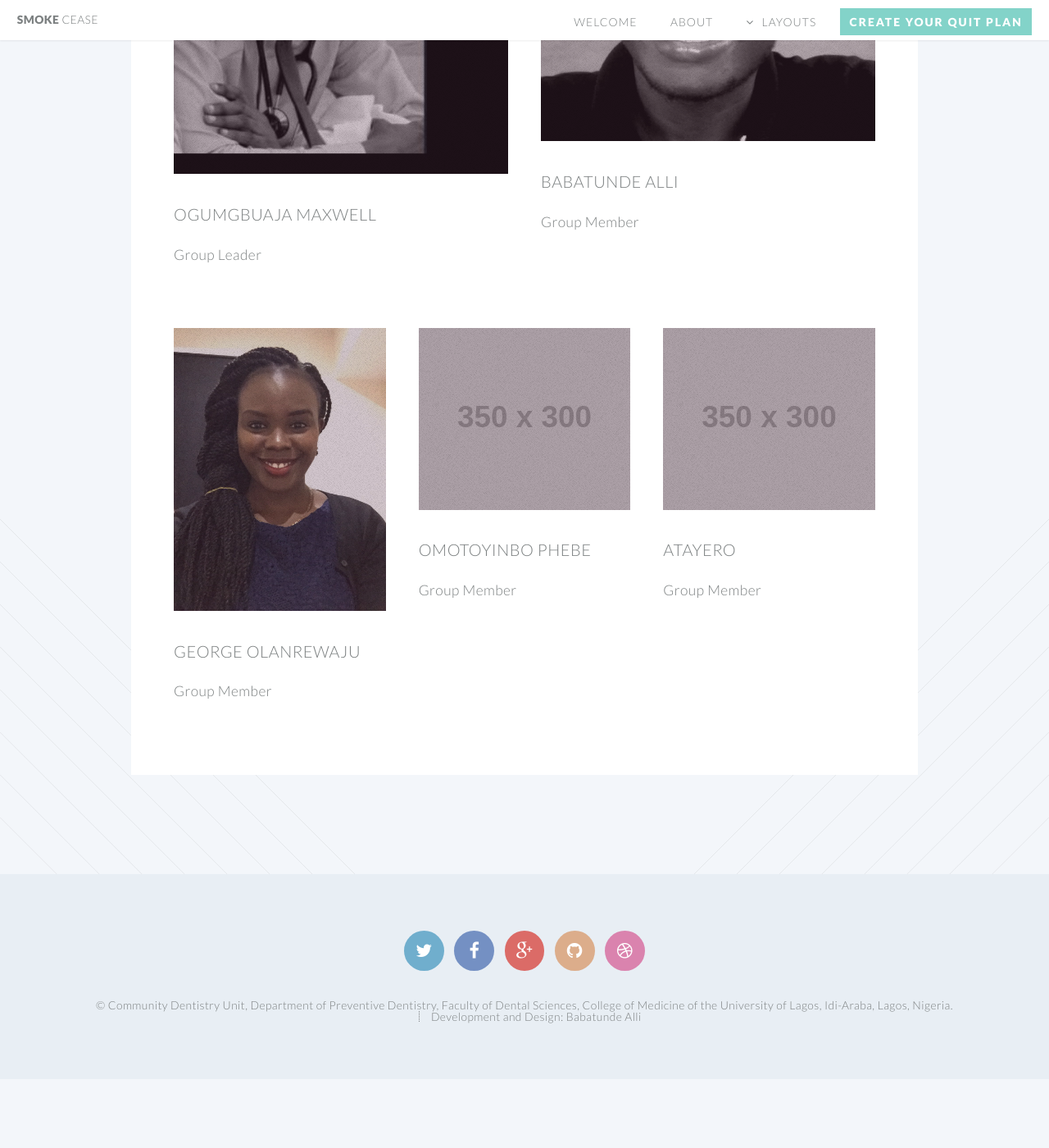
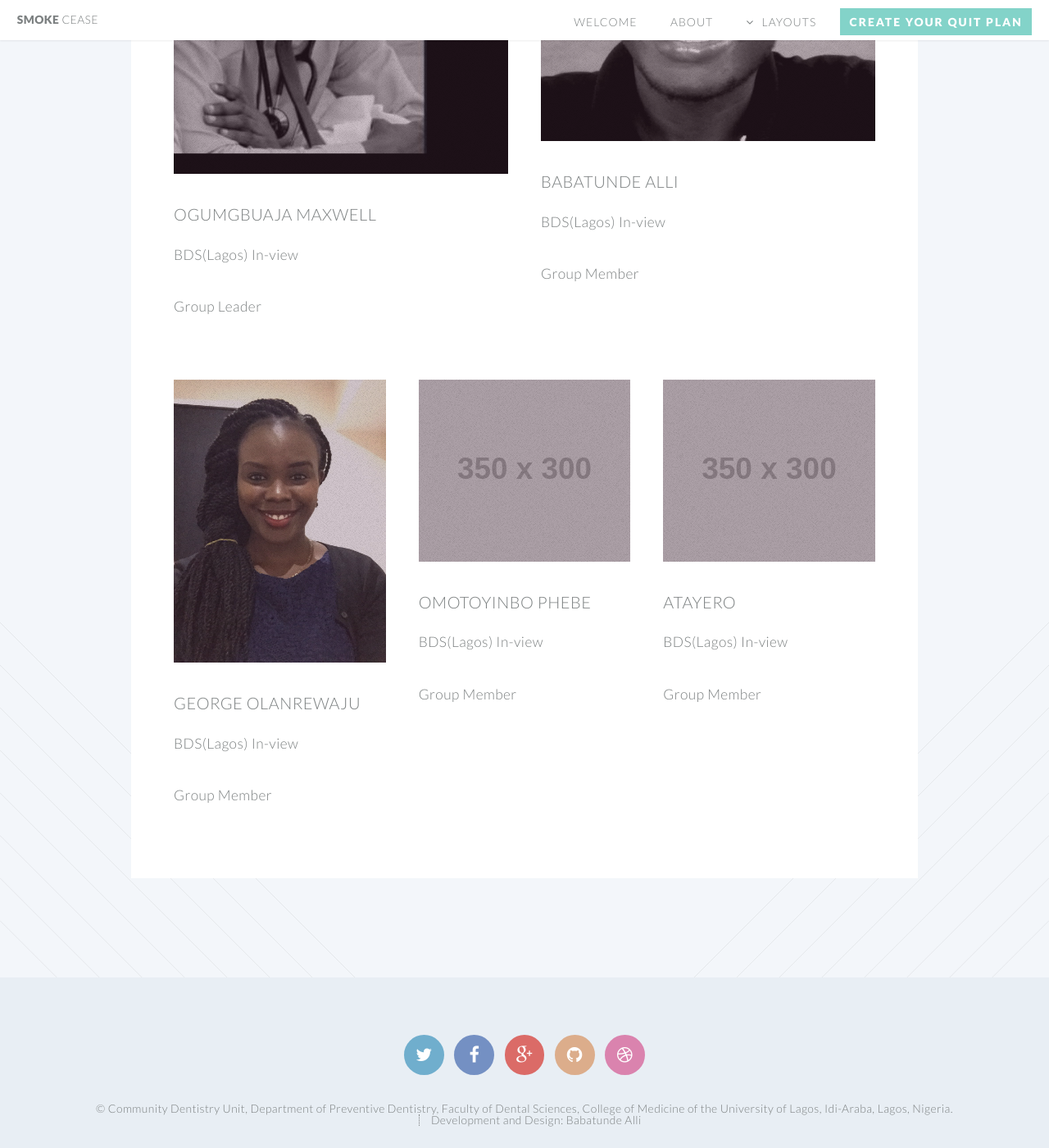
Before and after one commit to smokecease/smokecease.github.io, a Jekyll site: the page built from about.html, in a window 1280 px wide and 1400 px high, scrolled down 1330 px. Shown: the whole window at 82% size. Built offline with Jekyll 4.4.1, drawn with Linux system fonts in a browser that asks for light colours; before the commit the page ends 2646 px from its top, so only the background shows below that; some of the changed text lies outside the part shown.

```diff
--- a/_includes/banner.html
+++ b/_includes/banner.html
@@ -12,7 +12,7 @@
         <header>
             <h2>SMOKE <br/>CEASE</h2>
         </header>
-        <p>Your free online
+        <p>Nigeria's first online
         <br />
         smoking awareness and cessation resource
         <br />
--- a/about.html
+++ b/about.html
@@ -33,6 +33,7 @@ layout: default
               <section>
                 <a class="image featured"><img src="images/max.jpg" alt="Ogumgbuaja Maxwell" /></a>              <header>
                   <h3>Ogumgbuaja Maxwell</h3>
+                  <p>BDS(Lagos) In-view</p>
                   <p>Group Leader</p>
                 </header>
                 </section>
@@ -42,6 +43,7 @@ layout: default
                 <section>
                   <a class="image featured"><img src="images/tunde.jpg" alt="Babatunde Alli" /></a>              <header>
                     <h3>Babatunde Alli</h3>
+                    <p>BDS(Lagos) In-view</p>
                    <p>Group Member</p>
                   </header>
                   </section>
@@ -55,6 +57,7 @@ layout: default
                   <section>
                     <a class="image featured"><img src="images/george.jpg" alt="George Olanrewaju" /></a>              <header>
                       <h3>George Olanrewaju</h3>
+                      <p>BDS(Lagos) In-view</p>
                       <p>Group Member</p>
                     </header>
                     </section>
@@ -64,6 +67,7 @@ layout: default
                     <section>
                       <a class="image featured"><img src="http://placehold.it/350x300" alt="" /></a>              <header>
                         <h3>Omotoyinbo Phebe</h3>
+                        <p>BDS(Lagos) In-view</p>
                         <p>Group Member</p>
                       </header>
                       </section>
@@ -74,6 +78,7 @@ layout: default
                       <section>
                         <a class="image featured"><img src="http://placehold.it/350x300" alt="" /></a>              <header>
                           <h3>Atayero</h3>
+                          <p>BDS(Lagos) In-view</p>
                           <p>Group Member</p>
                         </header>
                         </section>
```
Also changed, not shown: other parts of about.html (+1 -1 lines).
